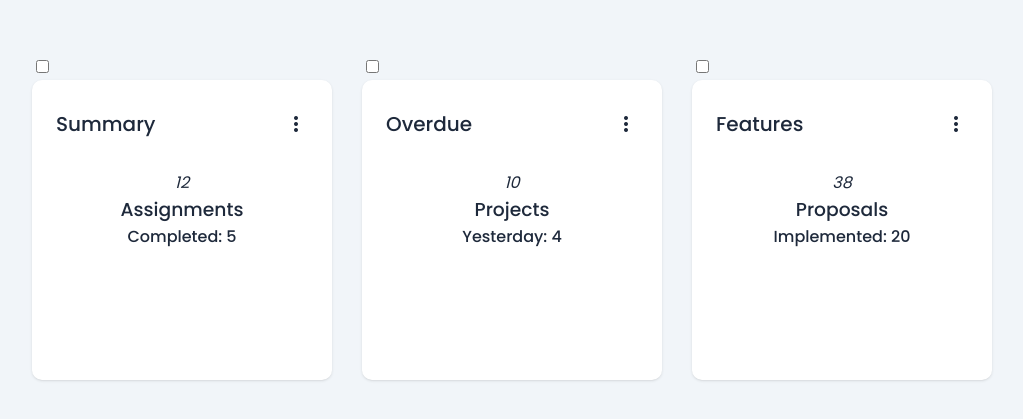
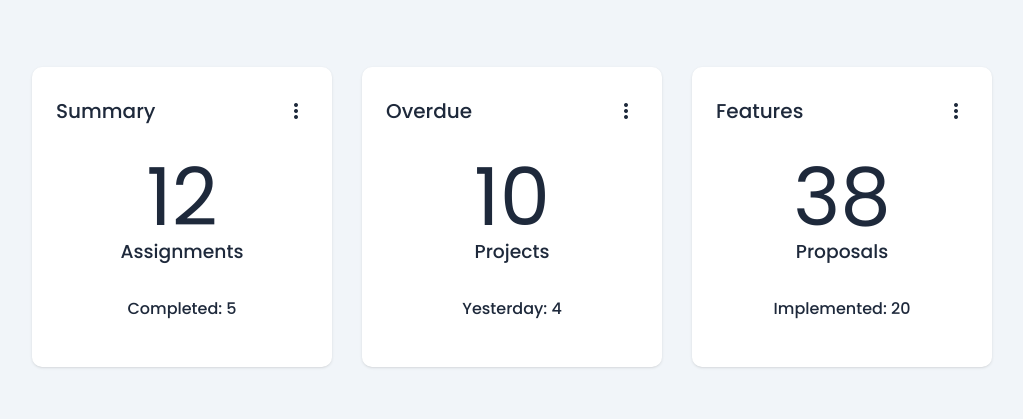
Before and after one commit to amaan-bhati/flipping-cards, a plain HTML site: page index.html in a window 1280 px wide. Shown: the part 183-602 px from the top of the page, without its empty margins (128-1151 px from the left). Drawn offline with nearby package versions, Linux system fonts and the light colour scheme.

Commit message:
article input styling

```diff
--- a/styles.css
+++ b/styles.css
@@ -60,3 +60,27 @@ article {
   .back {
     transform: rotateY(180deg);
   }
+
+input {
+    position: absolute;
+    scale: 0;
+  }
+
+  input:checked ~ article .back {
+    transform: rotateY(0);
+  }
+
+  input:checked ~ article .front {
+    transform: rotateY(-180deg);
+  }
+
+  article var {
+    font-style: normal;
+    font-size: 80px;
+    line-height: 1;
+  }
+
+  article h3 {
+    margin: 0 0 30px;
+    font-weight: 500;
+  }
```
